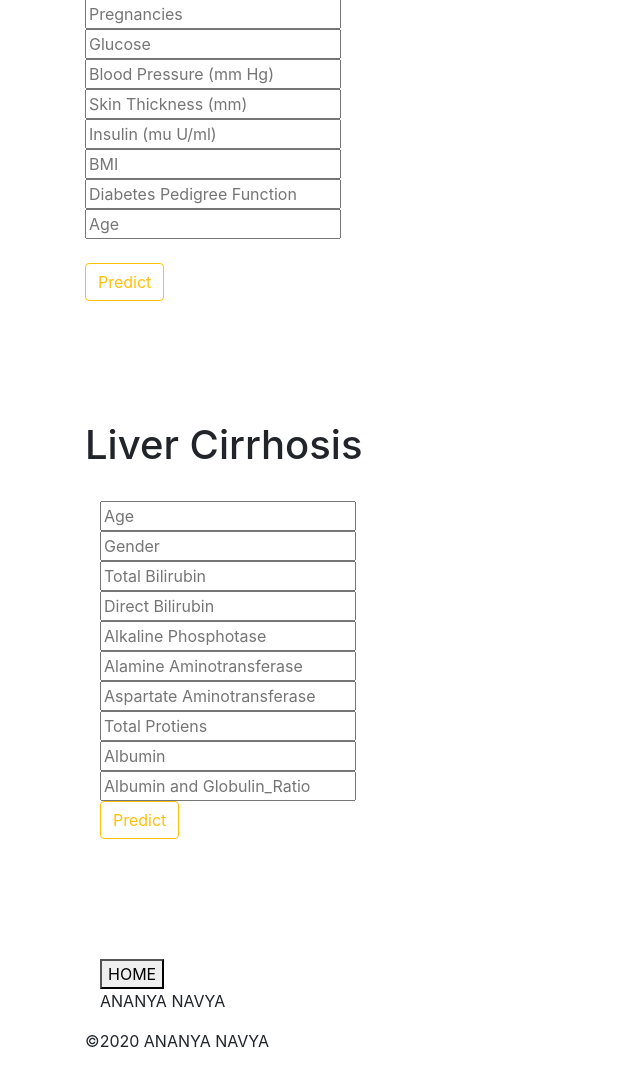
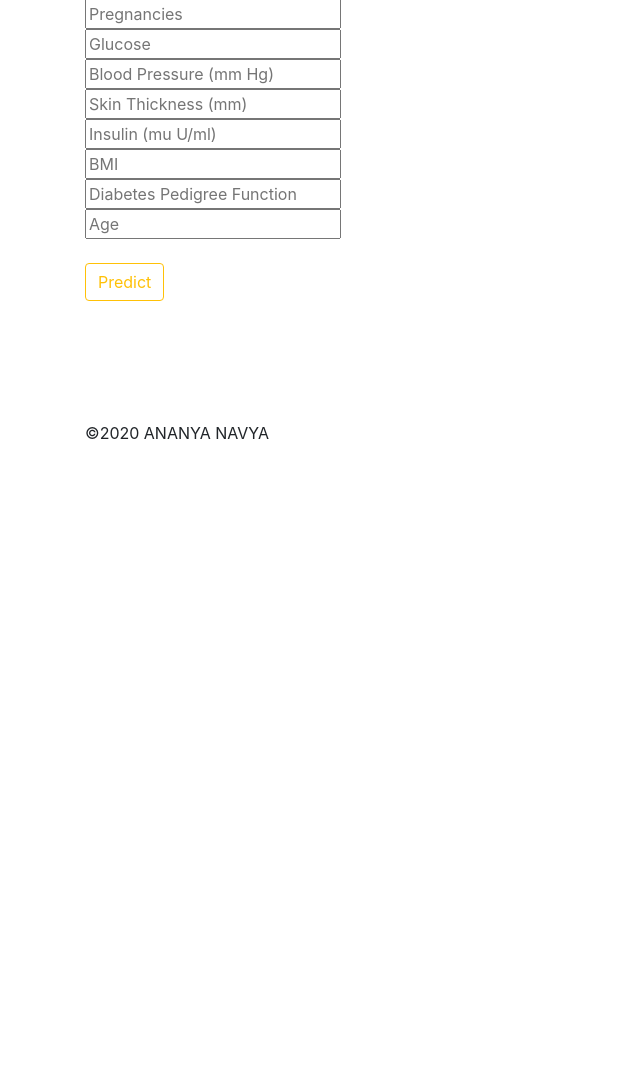
Before and after one commit to ananya-menon/DIABETES, a Flask app: page / in a window 1280 px wide. Shown: the part 81-1150 px from the top of the page, without its empty margins (0-640 px from the left). After the commit the page ends 520 px from the top, so only its background shows below. Run offline with Flask 2, Linux system fonts and the light colour scheme; parts of the project's set-up code (start-up, migrations or seed data) failed here and were passed over; some libraries are stand-ins or nearby versions.

Commit message:
Update home.html

```diff
--- a/templates/home.html
+++ b/templates/home.html
@@ -74,84 +74,6 @@
         <br>
         <html lang="en">
 
-<head>
-    <meta charset="UTF-8">
-    <meta name="viewport" content="width=device-width, initial-scale=1.0">
-
-    <!-- google font -->
-    <link href="https://fonts.googleapis.com/css2?family=Anton&family=Ultra&display=swap" rel="stylesheet">
-
-    <!-- bootstrap -->
-    <link rel="stylesheet" href="https://stackpath.bootstrapcdn.com/bootstrap/4.3.1/css/bootstrap.min.css"
-        integrity="sha384-ggOyR0iXCbMQv3Xipma34MD+dH/1fQ784/j6cY/iJTQUOhcWr7x9JvoRxT2MZw1T" crossorigin="anonymous">
-
-    <!-- css -->
-    <link rel="stylesheet" href="static/liver.css">
-
-
-
-
-    <title>Liver Cirhosis</title>
-</head>
-
-<body>
-
-    <header>
-        <h1>Liver Cirrhosis</h1>
-
-    </header>
-
-    <br>
-
-    <div class="container">
-        <form action="/predict" method="POST">
-            <input type="text" name="Age" placeholder="Age" required="required">
-            <br>
-            <input type="text" name="Gender" placeholder="Gender" required="required">
-            <br>
-            <input type="text" name="Total_Bilirubin" placeholder="Total Bilirubin" required="required">
-            <br>
-            <input type="text" name="Direct_Bilirubin" placeholder="Direct Bilirubin" required="required">
-            <br>
-            <input type="text" name="Alkaline_Phosphotase" placeholder="Alkaline Phosphotase" required="required">
-            <br>
-            <input type="text" name="Alamine_Aminotransferase" placeholder="Alamine Aminotransferase" required="required">
-            <br>
-            <input type="text" name="Aspartate_Aminotransferase" placeholder="Aspartate Aminotransferase" required="required">
-            <br>
-            <input type="text" name="Total_Protiens" placeholder="Total Protiens" required="required">
-            <br>
-            <input type="text" name="Albumin" placeholder="Albumin" required="required">
-            <br>
-            <input type="text" name="Albumin_and_Globulin_Ratio" placeholder="Albumin and Globulin_Ratio" required="required">
-            <br>
-            <button type="submit" class="btn btn-outline-warning">Predict</button>
-        </form>
-
-        <br>
-        <br>
-
-        <h3><strong>{{ prediction_text }}</strong></h3>
-
-        <br>
-        <br>
-        <div><a href="https://healthnomic.herokuapp.com/" class="icon-link">
-            <button type="button">HOME</button></div></a>
-        <p>ANANYA NAVYA</p>
-
-
-    </div>
-
-
-    <script src="https://code.jquery.com/jquery-3.3.1.slim.min.js"
-        integrity="sha384-q8i/X+965DzO0rT7abK41JStQIAqVgRVzpbzo5smXKp4YfRvH+8abtTE1Pi6jizo"
-        crossorigin="anonymous"></script>
-    <script src="https://cdnjs.cloudflare.com/ajax/libs/popper.js/1.14.7/umd/popper.min.js"
-        integrity="sha384-UO2eT0CpHqdSJQ6hJty5KVphtPhzWj9WO1clHTMGa3JDZwrnQq4sF86dIHNDz0W1"
-        crossorigin="anonymous"></script>
-    <script src="https://stackpath.bootstrapcdn.com/bootstrap/4.3.1/js/bootstrap.min.js"
-        integrity="sha384-JjSmVgyd0p3pXB1rRibZUAYoIIy6OrQ6VrjIEaFf/nJGzIxFDsf4x0xIM+B07jRM"
-        crossorigin="anonymous"></script>
 
 
 </body>
```
